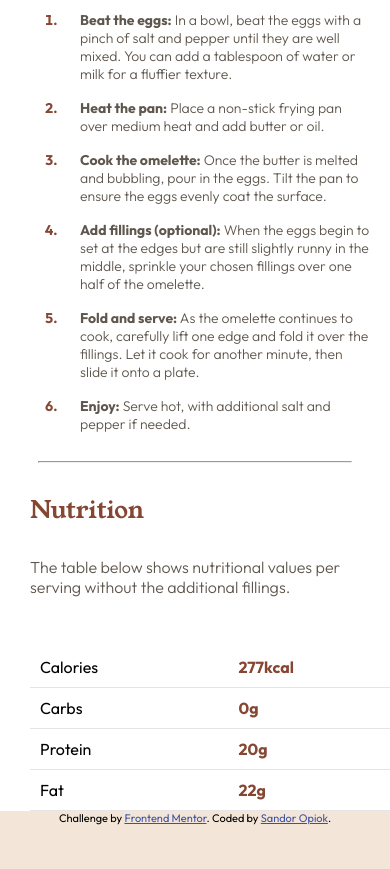
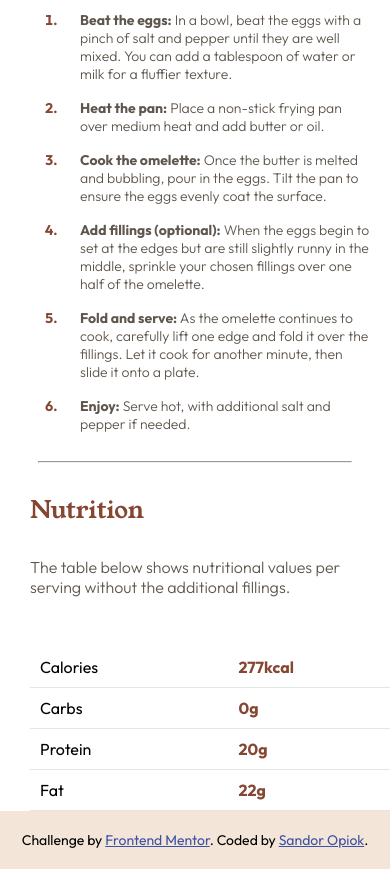
Before and after one commit to sandoropiok/recipe-page-frontend-mentor, a plain HTML site: page index.html in a window 390 px wide. Shown: the part 1044-1913 px from the top of the page. Before the commit the page ends 1869 px from the top, so only its background shows below. Drawn offline with Linux system fonts and the light colour scheme.

Commit message:
readme filled and html css finished

```diff
--- a/style.css
+++ b/style.css
@@ -2,7 +2,8 @@
 @import url("https://fonts.googleapis.com/css2?family=Outfit:wght@100..900&display=swap");
 
 .attribution {
-  font-size: 11px;
+  margin: 20px auto;
+  font-size: 16px;
   text-align: center;
 }
 
@@ -230,4 +231,8 @@ h2 {
   .nutrition table {
     margin-left: 30px;
   }
+
+  .attribution {
+    font-size: 14px;
+  }
 }
```
Also changed, not shown: 1 other file.
